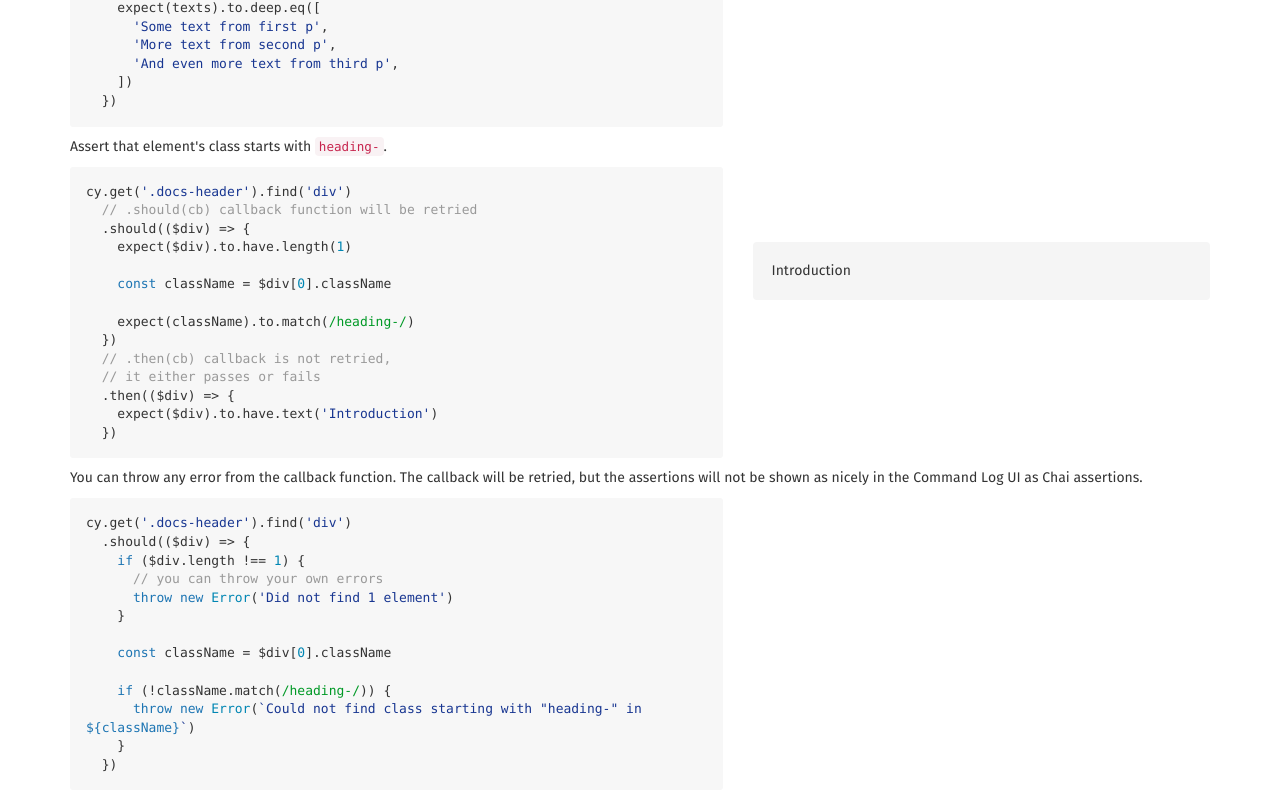
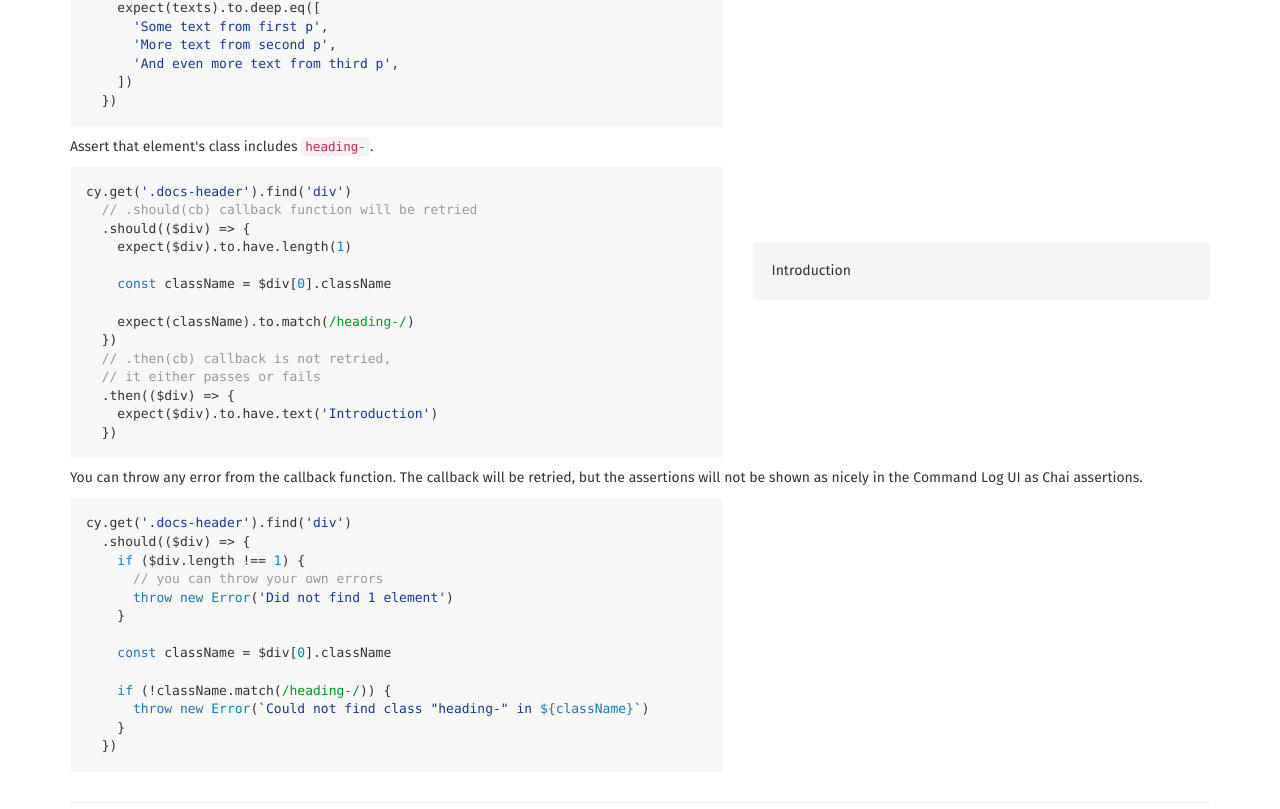
Before and after one commit to cypress-io/cypress-example-kitchensink, a website: page app/commands/assertions.html in a window 1280 px wide. Shown: the part 1878-2687 px from the top of the page. Drawn offline with Linux system fonts and the light colour scheme.

Commit message:
update doc name

```diff
--- a/app/commands/assertions.html
+++ b/app/commands/assertions.html
@@ -206,7 +206,7 @@
         </div>
 
         <div class="col-xs-12">
-          <p>Assert that element's class starts with <code>heading-</code>.</p>
+          <p>Assert that element's class includes <code>heading-</code>.</p>
         </div>
 
         <div class="col-xs-7">
@@ -249,7 +249,7 @@
     const className = $div[0].className
 
     if (!className.match(/heading-/)) {
-      throw new Error(`Could not find class starting with "heading-" in ${className}`)
+      throw new Error(`Could not find class "heading-" in ${className}`)
     }
   })</code></pre>
         </div>
```
Also changed, not shown: cypress/integration/examples/assertions.spec.js (+1 -1 lines).
